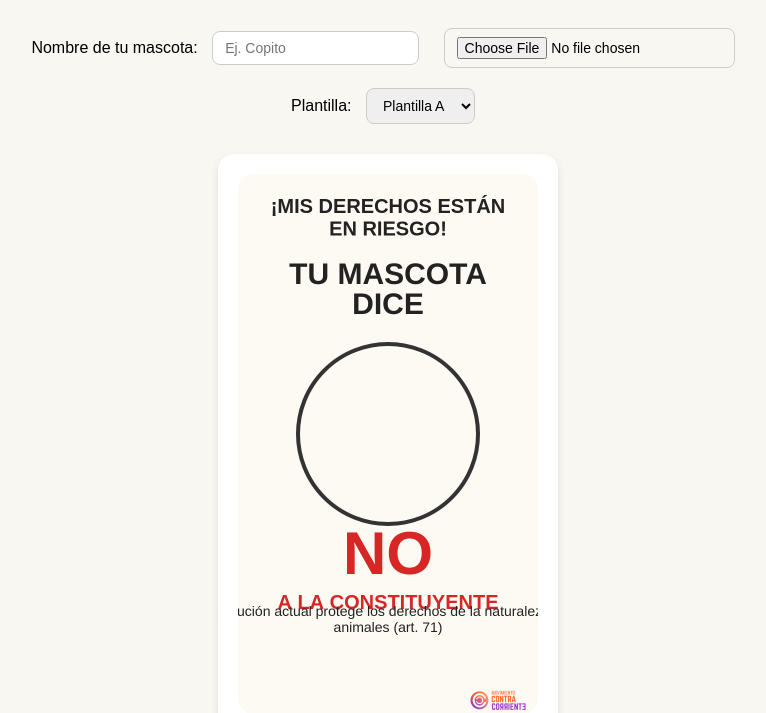
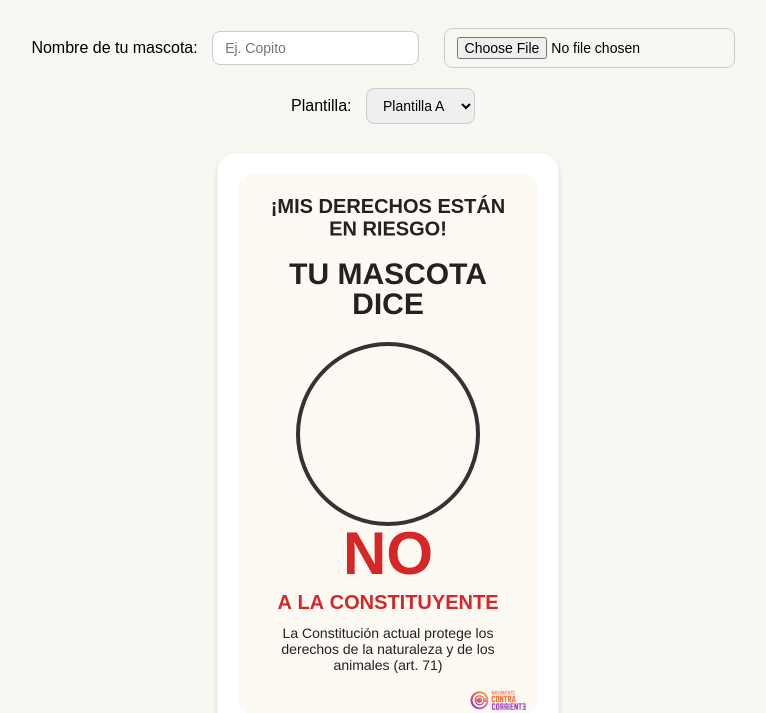
Before and after one commit to pacuus/copito-dice-no, a plain HTML site: page index.html in a window 1280 px wide. Shown: the part 239-952 px from the top of the page, without its empty margins (252-1018 px from the left). Drawn offline with Linux system fonts and the light colour scheme.

Commit message:
Update index.html

```diff
--- a/index.html
+++ b/index.html
@@ -246,7 +246,7 @@
       // Frase inferior (subida para quedar cerca del bloque anterior)
       ctx.fillStyle = plantilla.colorTexto;
       ctx.font = '28px Arial';
-      dibujarTextoMultilinea(ctx, plantilla.fraseInferior, canvas.width / 2, 900, 900, 32);
+      dibujarTextoMultilinea(ctx, plantilla.fraseInferior, canvas.width / 2, 960, 520, 32);
 
       // Logo
       if (logoImagen.complete) {
```
